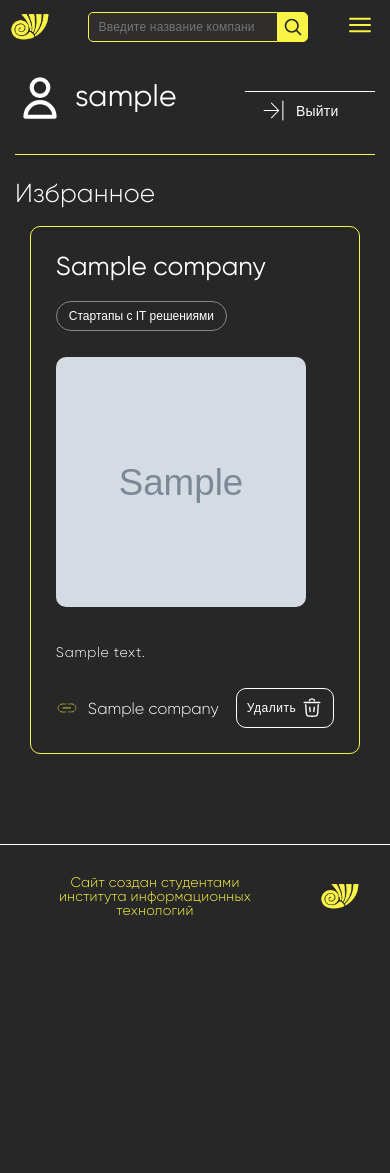
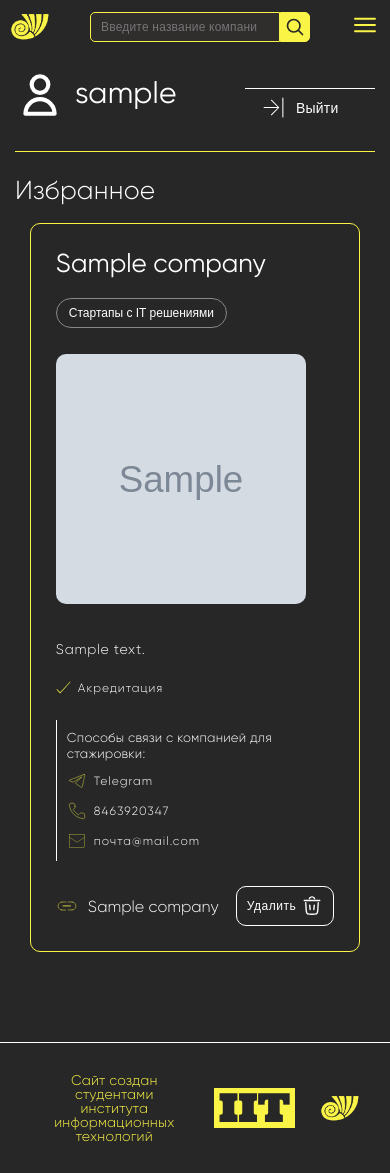
Before and after one commit to BorisVasilevv/web-chel-work, a Django app: page /accounts/profile/ in a window 390 px wide. Before the commit the page ends 916 px from the top, so only its background shows below. Run offline with Django 4.2, Linux system fonts and the light colour scheme; a user stored in the database is signed in; tables that the repository leaves empty hold one stand-in row (values such as "Sample post"); grey boxes marked "Sample" are stand-in pictures; some libraries are stand-ins or nearby versions.

Commit message:
adaptive refactor

```diff
--- a/itcompanysite/accounts/static/accounts/css/profile.css
+++ b/itcompanysite/accounts/static/accounts/css/profile.css
@@ -95,6 +95,7 @@ h4{
 
     .profile-container {
         gap: 25px;
+        margin: 70px 15px 15px 15px;
     }
 
     .profile-header__icon {
--- a/itcompanysite/accounts/templates/accounts/profile.html
+++ b/itcompanysite/accounts/templates/accounts/profile.html
@@ -45,12 +45,17 @@
                 <div id="company-{{company.id}}" class="companies-item">
                     <div class="companies-item_header">
                         <a class="companies-item_header-title" href="{{company.url}}">{{ company.name }}</a>
+
                         {% for subcategory in company.subcategories %}
                         <button class="subcategory-button" onclick="window.location.href = '{%url 'companies_per_subcategory' subcategory.subcategory_name %}'" style="border-color: {{subcategory.color}}">
                             <span>{{subcategory.subcategory_name}}</span>
                         </button>
                         {% endfor%}
+
+
                     </div>
+
+
                     <div class="company-item_main">
                         <div class="companies-item_left">
                             <a class="companies-item_link" href="{{company.url}}">
@@ -60,8 +65,40 @@
 
                         <div class="companies-item_description">
                             <span class="companies-item_about-company">{{company.short_description}}</span>
+
+                            <div class="accreditation">
+                                <img class="accreditation__icon" src="{% static 'companies/icons/check.svg'%}">
+                                <span class="accreditation__text">Акредитация</span>
                             </div>
                         </div>
+
+                    </div>
+
+                    <div class="contacts-container">
+
+                        <span class="contacts-title">Способы связи с компанией для стажировки:</span>
+
+                        <div class="contacts-content">
+
+                            <div class="contact-item">
+                                <img class="contact-item__icon" src="{% static 'companies/icons/telegram.svg'%}">
+                                <span class="contact-item__link">Telegram</span>
+                            </div>
+
+                            <div class="contact-item">
+                                <img class="contact-item__icon" src="{% static 'companies/icons/phone.svg'%}">
+                                <span class="contact-item__link">8463920347</span>
+                            </div>
+
+                            <div class="contact-item">
+                                <img class="contact-item__icon" src="{% static 'companies/icons/email.svg'%}">
+                                <span class="contact-item__link">почта@mail.com</span>
+                            </div>
+
+                        </div>
+
+                    </div>
+
 
                     <div class="companies-item_footer">
                          <a class="companies-item_footer-link" href="{{company.url}}">
@@ -74,7 +111,9 @@
                             <img class="fav-button_icon" src="{% static 'accounts/icons/trash-bin.svg'%}">
                         </button>
                     </div>
+
                 </div>
+
             {%endfor%}
         </div>
     </div>
--- a/itcompanysite/companies/static/companies/css/companies.css
+++ b/itcompanysite/companies/static/companies/css/companies.css
@@ -18,7 +18,7 @@
     justify-content: space-between;
     margin: 20px;
     padding: 30px;
-    width: 500px;
+    width: 600px;
 }
 
 .company-item_main{
@@ -311,8 +311,8 @@
 }
 
 .register_modal__close-button_icon{
-    width: 10px;
-    height: 10px;
+    width: 20px;
+    height: 20px;
     background:  #272727;
 }
 
@@ -345,6 +345,7 @@
 }
 
 @media screen and (max-width: 480px) {
+
     .companies-item {
         width: 297px;
         padding: 25px;
@@ -376,6 +377,7 @@
 
     .subcategory-buttons {
         gap: 5px;
+        margin: 70px 10px 10px 10px;
     }
 
     .subcategory-button {
@@ -396,6 +398,7 @@
     }
 
     .contacts-content{
+        align-items: flex-start;
         display: flex;
         flex-direction: column;
         gap: 10px;
@@ -406,8 +409,8 @@
 
     .companies-item{
         margin: 20px 10px;
-        padding: 20px 5px 20px 20px;
-        width: 540px;
+        padding: 30px;
+        width: 500px;
     }
 
     .companies-item_link-img:hover{
--- a/itcompanysite/companies/templates/companies/companies.html
+++ b/itcompanysite/companies/templates/companies/companies.html
@@ -9,7 +9,7 @@
 {%block content%}
 
 {% if category_or_subcategory %}
-    <section class="section">
+    <section class="section section-filter">
         {% if category_or_subcategory.subcategory_name %}
             <span class="section-title border-none">{{category_or_subcategory.subcategory_name}}</span>
         {% endif %}
@@ -84,7 +84,6 @@
 
                 </div>
 
-<!--                        <span>Акредитация</span>-->
             </div>
 
             <div class="companies-item_footer">
--- a/itcompanysite/main/static/main/css/main.css
+++ b/itcompanysite/main/static/main/css/main.css
@@ -215,17 +215,21 @@ hr{
         gap: 0;
     }
 
-    .IIT-logo{
-        display: none;
-    }
 
     .main-logo{
         width: 40px;
     }
 
     .main-header{
+        background-color: #272727;
         gap: unset;
         margin: 0 0 30px 0;
+        position: fixed;
+        left: 0;
+        top: 0;
+        width: 100%;
+        padding-bottom: 10px;
+        z-index: 2501;
     }
 
     .search-row{
@@ -259,6 +263,7 @@ hr{
 
     nav label{
         display: block;
+        padding-right: 10px;
     }
 
     nav ul li a{
@@ -277,6 +282,7 @@ hr{
     #menu-toggle:checked + .menu{
         align-items: center;
         background-color: #272727;
+        box-sizing: border-box;
         display: flex;
         flex-direction: column;
         gap: 10px;
@@ -297,7 +303,7 @@ hr{
 
         border-radius: 20px;
         height: 100px;
-        margin: auto;
+        margin: 70px auto auto auto;
         padding: 70px 20px;
         text-align: center;
         width: 300px;
```
Lines whose indentation alone changed are shown as unchanged.
